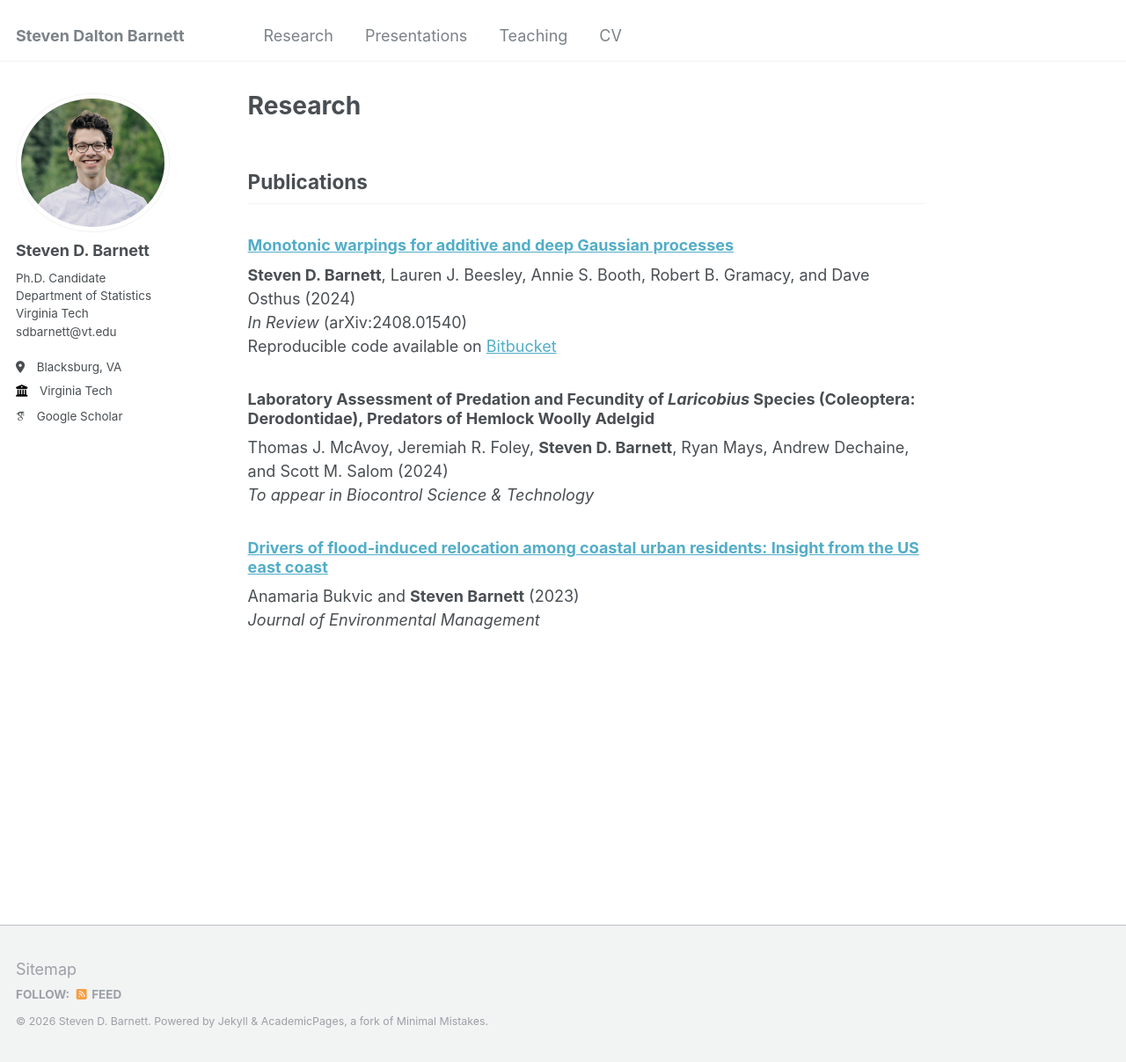
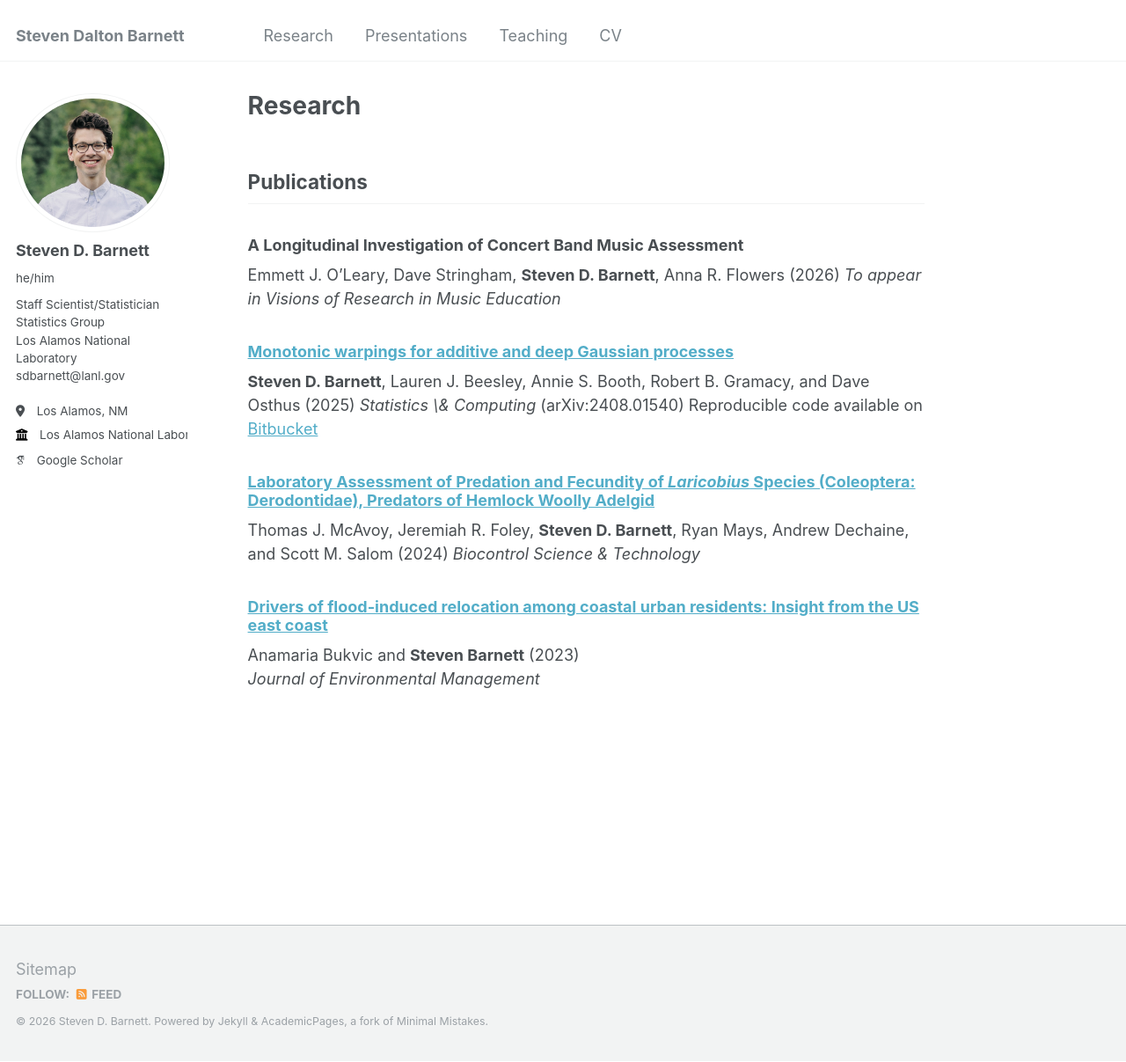
Before and after one commit to stevendbarnett/stevendbarnett.github.io, a Jekyll site: the page built from _pages/research.md, in a window 1280 px wide and 1207 px high. Shown: the whole window at 88% size. Built offline with Jekyll 4.4.1, drawn with Linux system fonts in a browser that asks for light colours; some web fonts are replaced.

Commit message:
update after graduation

```diff
--- a/_config.yml
+++ b/_config.yml
@@ -23,10 +23,10 @@ author:
   # Biographic information
   avatar           : "steven_profile.jpg"
   name             : "Steven D. Barnett"
-  pronouns         : # example: "she/her"
-  bio              : "Ph.D. Candidate <br> Department of Statistics <br> Virginia Tech <br> sdbarnett@vt.edu"
-  location         : "Blacksburg, VA"
-  employer         : "Virginia Tech"
+  pronouns         : "he/him"
+  bio              : "Staff Scientist/Statistician <br> Statistics Group <br> Los Alamos National Laboratory <br> sdbarnett@lanl.gov"
+  location         : "Los Alamos, NM"
+  employer         : "Los Alamos National Laboratory"
   uri              : # URL
   email            : # "none@example.org"
 
--- a/_pages/research.md
+++ b/_pages/research.md
@@ -7,16 +7,21 @@ author_profile: true
 Publications
 ------
 
-### [Monotonic warpings for additive and deep Gaussian processes](https://arxiv.org/pdf/2408.01540)
+### A Longitudinal Investigation of Concert Band Music Assessment
 
-**Steven D. Barnett**, Lauren J. Beesley, Annie S. Booth, Robert B. Gramacy, and Dave Osthus (2024)
-*In Review* (arXiv:2408.01540)
+Emmett J. O'Leary, Dave Stringham, **Steven D. Barnett**, Anna R. Flowers (2026)
+*To appear in Visions of Research in Music Education*
+
+### [Monotonic warpings for additive and deep Gaussian processes](https://doi.org/10.1007/s11222-025-10598-7)
+
+**Steven D. Barnett**, Lauren J. Beesley, Annie S. Booth, Robert B. Gramacy, and Dave Osthus (2025)
+*Statistics \& Computing* (arXiv:2408.01540)
 Reproducible code available on [Bitbucket](https://bitbucket.org/gramacylab/deepgp-ex/)
 
-### Laboratory Assessment of Predation and Fecundity of *Laricobius* Species (Coleoptera: Derodontidae), Predators of Hemlock Woolly Adelgid
+### [Laboratory Assessment of Predation and Fecundity of *Laricobius* Species (Coleoptera: Derodontidae), Predators of Hemlock Woolly Adelgid](https://doi.org/10.1080/09583157.2024.2405155)
 
 Thomas J. McAvoy, Jeremiah R. Foley, **Steven D. Barnett**, Ryan Mays, Andrew Dechaine, and Scott M. Salom (2024)
-*To appear in Biocontrol Science & Technology*
+*Biocontrol Science & Technology*
 
 ### [Drivers of flood-induced relocation among coastal urban residents: Insight from the US east coast](https://doi.org/10.1016/j.jenvman.2022.116429)
 Anamaria Bukvic and **Steven Barnett** (2023)
```
Also changed, not shown: _pages/about.md (+13 -13 lines), _pages/talks.md (+6 -0 lines), 2 other files.
